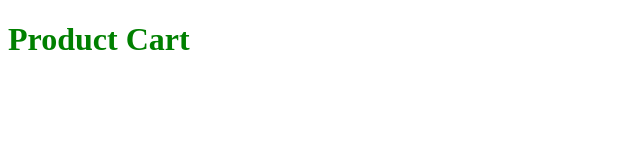
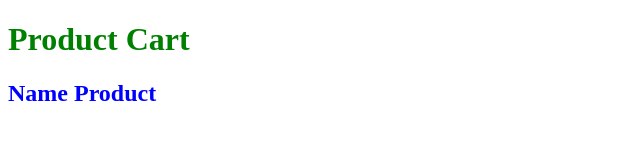
Before and after one commit to NguyenTranNamPhongDH52201211/gitStudy, a plain HTML site: page ProductCart.html in a window 1280 px wide. Shown: the whole page, without its empty margins (0-640 px from the left). Drawn offline with Linux system fonts and the light colour scheme.

Commit message:
Add Name and css for Porduct Name

```diff
--- a/ProductCart.html
+++ b/ProductCart.html
@@ -3,14 +3,18 @@
 <head>
     <meta charset="UTF-8">
     <meta name="viewport" content="width=device-width, initial-scale=1.0">
-    <title>Product Cart </title>
+    <title>Product Cart  </title>
 </head>
 <style>
     h1{
         color:green;
     }
+    h2{
+        color:blue;
+    }
 </style>
 <body>
     <h1>Product Cart</h1>
+    <h2>Name Product</h2>
 </body>
 </html>
```
